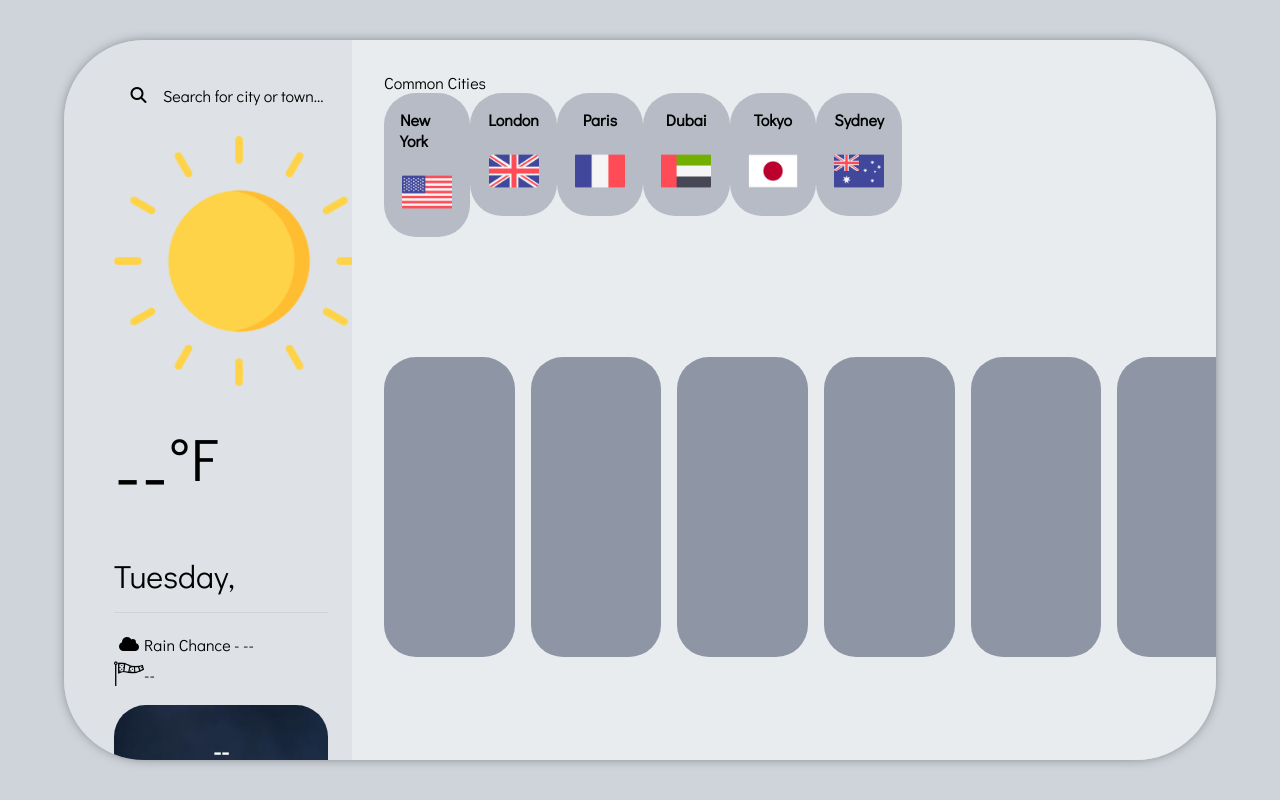
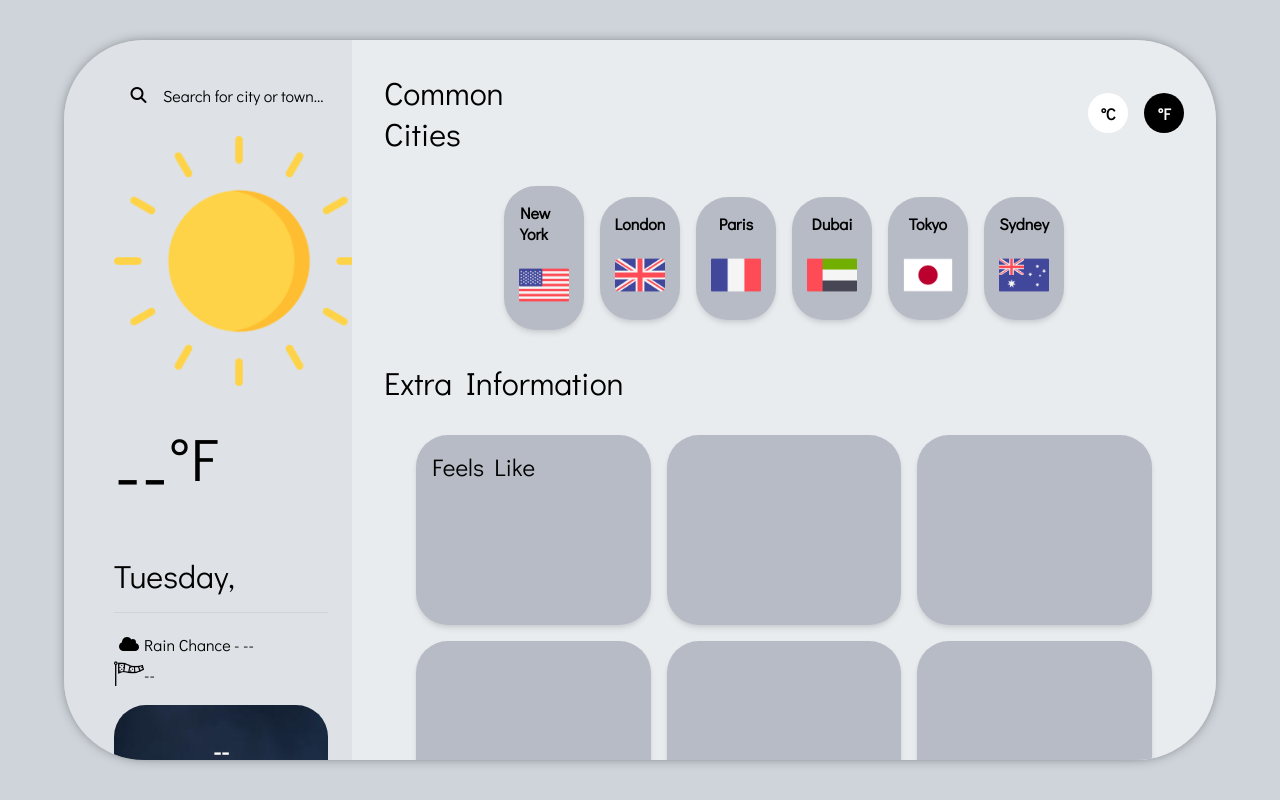
Before and after one commit to nateachino/weather-app, a website built with webpack: page dist/index.html in a window 1280 px wide. Built offline with nearby package versions, Linux system fonts and the light colour scheme; files whose address does not match are found by name.

Commit message:
Added extra info layout

```diff
--- a/package.json
+++ b/package.json
@@ -19,6 +19,7 @@
   },
   "homepage": "https://github.com/nateachino/weather-app#readme",
   "devDependencies": {
+    "moment": "^2.29.4",
     "webpack": "^5.75.0",
     "webpack-cli": "^5.0.0"
   }
--- a/src/index.js
+++ b/src/index.js
@@ -1,3 +1,5 @@
+import moment from "moment";
+
 const cityNameInput = document.querySelector(".search-bar");
 const searchButton = document.querySelector(".search-button");
 const time = document.querySelector(".date-display");
@@ -61,8 +63,11 @@ function displayData(info) {
 
     let unix_timestamp = results.dt;
     let tz = results.timezone;
+    let tzInMins = tz / 60;
 
-    let date = new Date((unix_timestamp + tz) * 1000);
+    let date = new Date(unix_timestamp * 1000);
+    let offset = moment().utcOffset(tzInMins).format("h:mm A");
+    console.log(tz);
     let hours = date.getHours();
     let minutes = "0" + date.getMinutes();
 
--- a/src/style.css
+++ b/src/style.css
@@ -158,23 +158,23 @@ input {
 .extra-info,
 .extra-container {
   width: 100%;
-  height: 100%;
+  height: 80%;
 }
 
 .extra-container {
-  display: flex;
+  padding: 2rem;
+  box-sizing: border-box;
+  display: grid;
+  grid-template-columns: 1fr 1fr 1fr;
+  grid-template-rows: 1fr 1fr;
   gap: 1rem;
-  flex-wrap: nowrap;
-  justify-content: space-around;
-  align-items: center;
-  height: 75%;
 }
 
 .extra-container > div {
-  background-color: var(--five);
-  width: 200px;
-  height: 300px;
+  background-color: var(--four);
   border-radius: 2rem;
+  box-shadow: rgba(0, 0, 0, 0.1) 0px 4px 6px -1px,
+    rgba(0, 0, 0, 0.06) 0px 2px 4px -1px;
 }
 
 .common-bottom {
@@ -183,15 +183,68 @@ input {
   height: 30%;
 }
 
+.extra-header {
+  margin-top: 2rem;
+}
+
+.common-header,
+.extra-header {
+  font-size: 32px;
+}
+
+.conversion {
+  width: 80%;
+  font-size: 32px;
+  font-weight: bold;
+  display: flex;
+  justify-content: flex-end;
+  gap: 1rem;
+}
+
+.conversion > button {
+  border-radius: 100%;
+  width: 40px;
+  height: 40px;
+  text-align: center;
+  font-size: 1rem;
+}
+
+.celcius {
+  background-color: white;
+  color: black;
+}
+.faren {
+  background-color: black;
+  color: white;
+}
+
+.extra {
+  padding: 1rem;
+  box-sizing: border-box;
+  font-size: 1.5rem;
+}
+
 .flag > img {
   width: 50px;
   height: 50px;
 }
 
+.common-container {
+  display: flex;
+  flex-direction: column;
+  gap: 2rem;
+}
+
 .common-top {
   display: flex;
   align-items: center;
-  justify-content: space-between;
+}
+
+.common-bottom {
+  width: 100%;
+  justify-content: center;
+  align-items: center;
+  gap: 1rem;
 }
 
 .common-city {
@@ -207,6 +260,8 @@ input {
   align-items: center;
   gap: 1rem;
   font-weight: bold;
+  box-shadow: rgba(0, 0, 0, 0.1) 0px 4px 6px -1px,
+    rgba(0, 0, 0, 0.06) 0px 2px 4px -1px;
 }
 
 .common-city:hover {
```
Also changed, not shown: dist/index.html, src/assets/feels-like.png (added), 1 other file.
